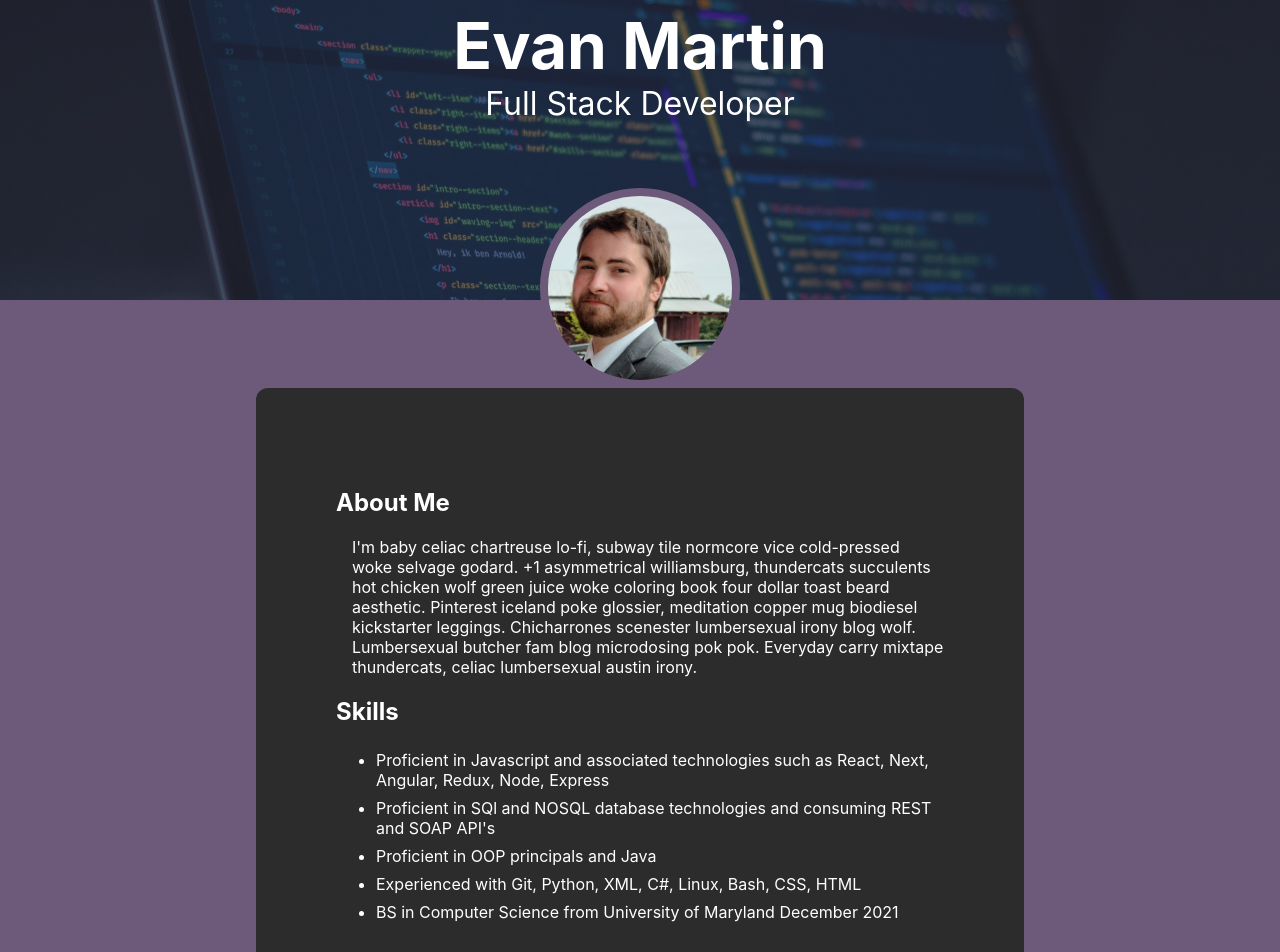
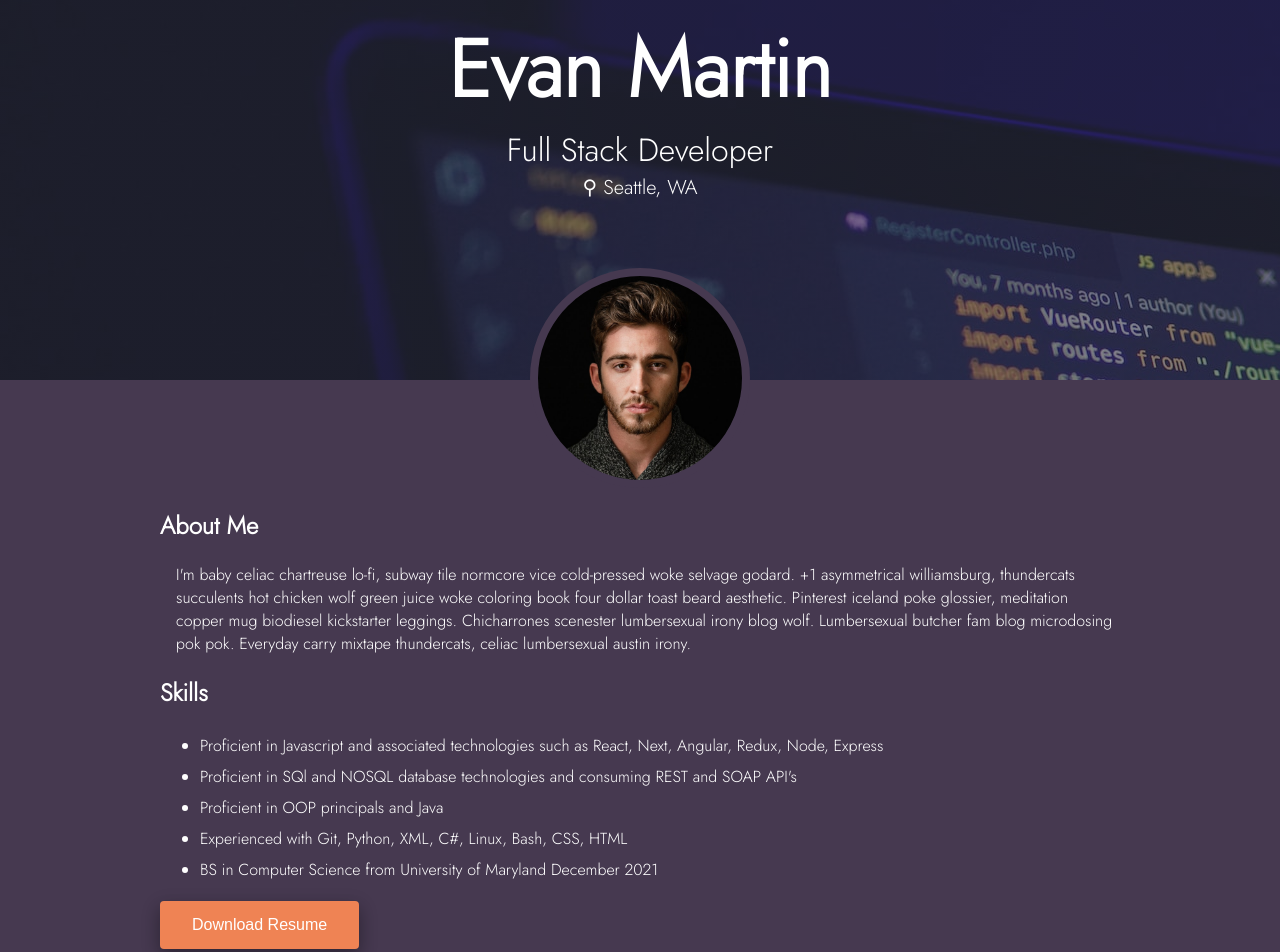
Before and after one commit to evan-martin/portfolio, a Next.js app: page / in a window 1280 px wide. Shown: the part 180-1132 px from the top of the page. Built offline with nearby package versions, Linux system fonts and the light colour scheme.

Commit message:
update about me styles

```diff
--- a/components/about.jsx
+++ b/components/about.jsx
@@ -22,7 +22,9 @@ export default function About() {
                     <li>Experienced with Git, Python, XML, C#, Linux, Bash, CSS, HTML </li>
                     <li>BS in Computer Science from University of Maryland December 2021 </li>
                 </ul>
+                <button className={styles.button}>Download Resume</button>
             </div>
+
         </div>
     )
 }
--- a/components/about.module.scss
+++ b/components/about.module.scss
@@ -5,13 +5,12 @@
     flex-direction: column;
     margin-bottom: 2rem;
     //color: white;
-    background-color: #6d597a;
+    // background-color: #6d597a;
+    // background-color: #6300a5;
 
     .content {
-        max-width: 60vw;
-        background-color: #2c2c2c;
-        border-radius: 12px;
-        padding: 5rem;
+        max-width: 60rem;
+        // border-radius: 12px;
         color: white;
 
         p{
@@ -22,4 +21,15 @@
     .content li {
         padding: 0.25rem 0 0.25rem 0;
     }
+
+    .button {
+        padding: 15px 32px;
+        border: none;
+        color: white;
+        background-color: #EF8354;
+        font-size: 16px;
+        border-radius: 4px;
+        box-shadow: 0 8px 16px 0 rgba(0, 0, 0, 0.2), 0 6px 20px 0 rgba(0, 0, 0, 0.19);
+        cursor: pointer;
+    }
 }
--- a/components/banner.jsx
+++ b/components/banner.jsx
@@ -6,6 +6,7 @@ export default function Banner() {
             <div className={styles.container}>
                 <h1 className={styles.title}>Evan Martin</h1>
                 <p className={styles.subtitle}>Full Stack Developer</p>
+                <p className={styles.location}> &#9906; Seattle, WA</p>
             </div>
             <div className={styles.profileContainer}>
                 <div className={styles.profile} >
--- a/components/banner.module.scss
+++ b/components/banner.module.scss
@@ -1,24 +1,31 @@
 .container {
     width: 100vw;
-    height: 30rem;
-    background: linear-gradient(rgba(45, 49, 66, 0.6), rgba(45, 49, 66, 0.6)), url("../public/images/banner.jpg");
-    background-size: cover;
+    height: 35rem;
+    background: linear-gradient(rgba(45, 49, 66, 0.6), rgba(45, 49, 66, 0.6)), url("../public/images/banner2.jpg");
     display: flex;
     flex-direction: column;
     justify-content: center;
     align-items: center;
     z-index: 2;
+    font-family: Jost, sans-serif;
+    text-align: center;
+    color: white;
 
     .title {
-        color: white;
-        font-size: 4rem;
+        font-size: 5rem;
         margin-bottom: 0em;
     }
 
     .subtitle {
-        color: white;
         font-size: 2rem;
         margin-top: 0em;
+        margin-bottom: 0em;
+    }
+
+    .location{
+        font-size: 1.25rem;
+        margin-top: 0em;
+        padding-bottom: 1.25rem;
     }
 }
 
@@ -29,12 +36,12 @@
     align-items: center;
 
     .profile {
-        background: url("../public/images/evan-pfp.jpg");
-        width: 200px;
-        height: 200px;
+        background: url("../public/images/profile.jpg");
+        width: 220px;
+        height: 220px;
         background-size: cover;
         margin-top: -7rem;
         border-radius: 50%;
-        border: 0.5rem solid #6d597a;
+        border: 0.5rem solid #463950;
     }
 }
--- a/components/gallery.jsx
+++ b/components/gallery.jsx
@@ -34,7 +34,7 @@ export default function ImgGallery({ itemData }) {
         return (
                 <>
                         {loopThrough()}
-                        <Box sx={{ width: 500 }}>
+                        <Box sx={{ width: `inherit` }}>
                                 <ImageList variant="masonry" cols={3} gap={8} >
                                         {itemData.map((item) => (
                                                 <ImageListItem sx={{ cursor: 'pointer' }} key={item.img}>
--- a/components/portfolio.module.scss
+++ b/components/portfolio.module.scss
@@ -36,6 +36,7 @@
         .galleryContainer {
             margin: 1rem;
             padding: 1.5rem;
+            max-width: 500px;
 
             img{
                 width: 100%;
--- a/pages/index.js
+++ b/pages/index.js
@@ -13,6 +13,9 @@ export default function Home() {
       <Head>
         <title>Evan Martin</title>
         <link rel="icon" href="/gsd.ico" />
+        <link rel="preconnect" href="https://fonts.googleapis.com" />
+        <link rel="preconnect" href="https://fonts.gstatic.com" crossorigin />
+        <link href="https://fonts.googleapis.com/css2?family=Jost:wght@300&display=swap" rel="stylesheet" />
       </Head>
 
       <main className={styles.main}>
--- a/styles/Home.module.css
+++ b/styles/Home.module.css
@@ -1,6 +1,7 @@
 .container {
   width: 100%;
-  background-color: #6d597a;
+  background-color: #463950;
+  font-family: Jost, sans-serif;
 }
 
 .main {
--- a/styles/globals.css
+++ b/styles/globals.css
@@ -3,7 +3,7 @@ body {
   padding: 0;
   margin: 0;
   font-family: -apple-system, BlinkMacSystemFont, Segoe UI, Roboto, Oxygen,
-    Ubuntu, Cantarell, Fira Sans, Droid Sans, Helvetica Neue, sans-serif;
+    Ubuntu, Cantarell, Fira Sans, Droid Sans, Helvetica Neue, Jost, sans-serif;
 }
 
 a {
```
Also changed, not shown: public/images/banner2.jpg (added).
